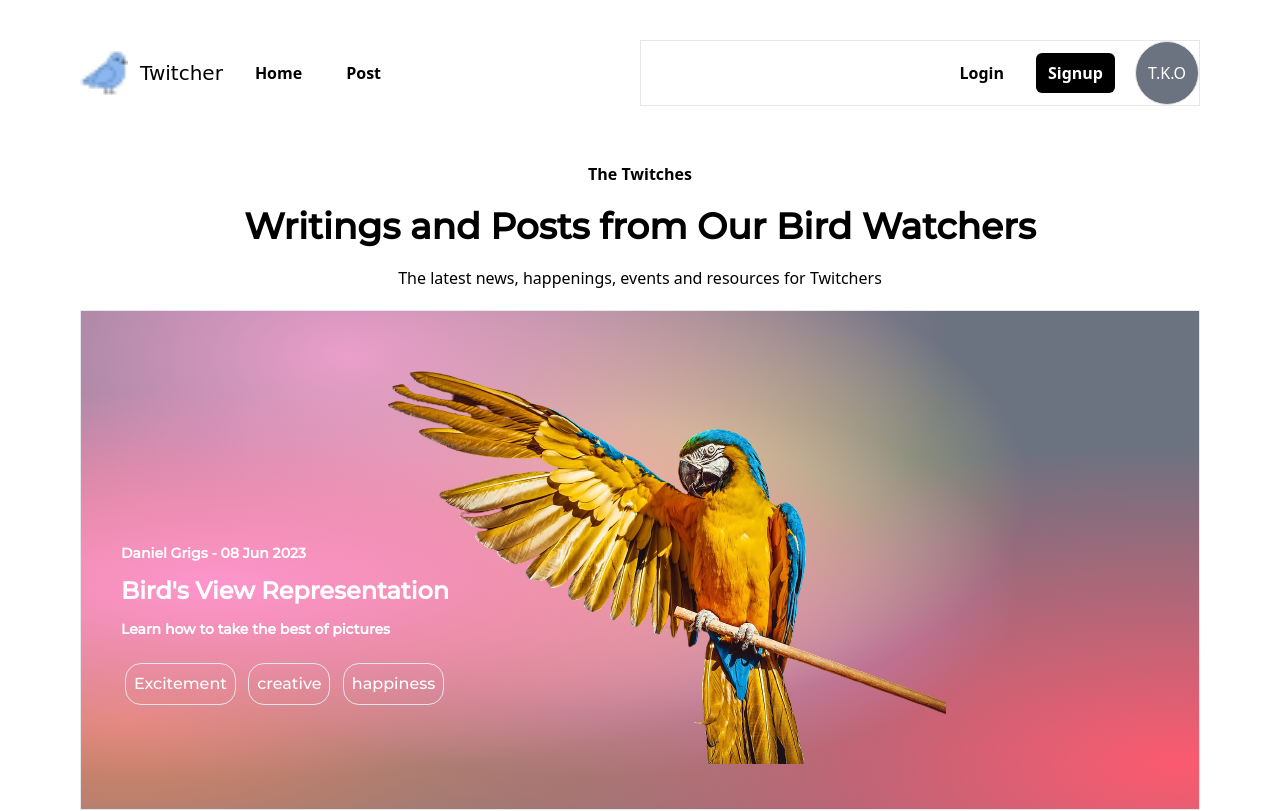
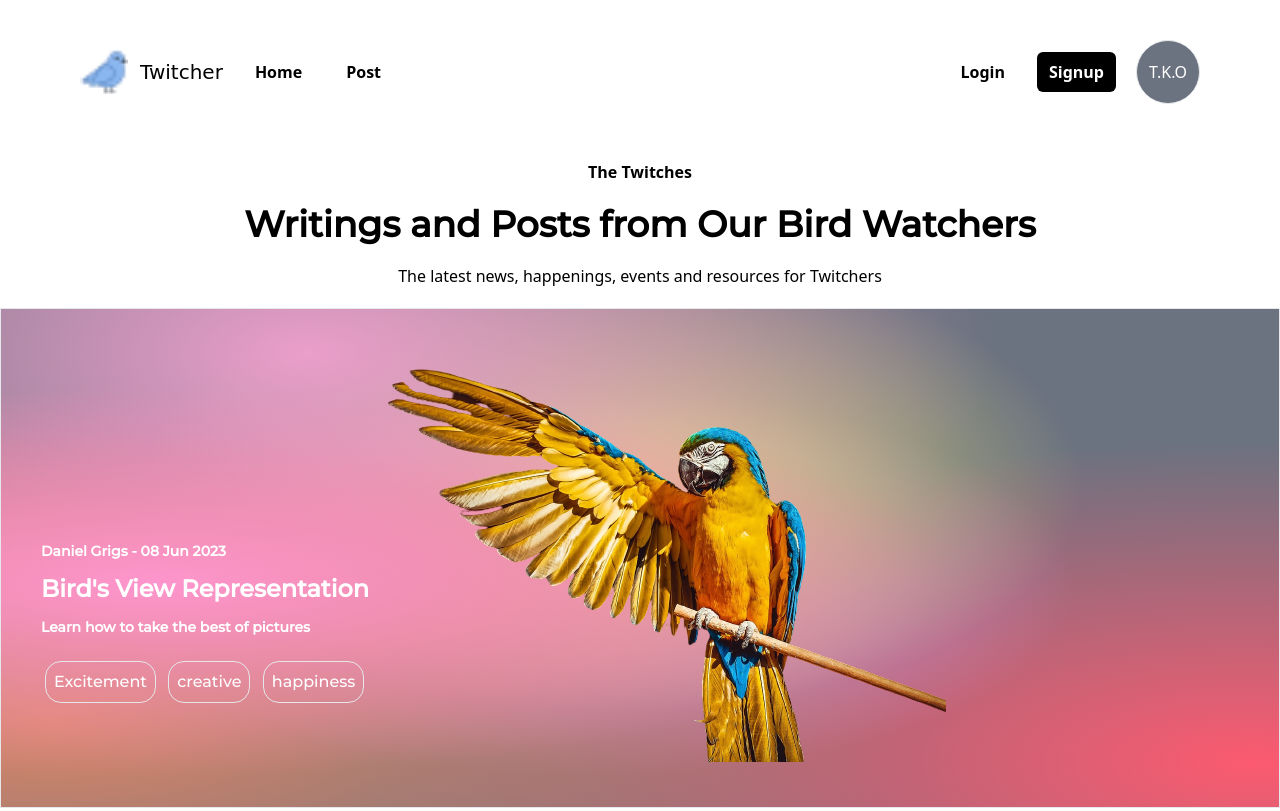
Before and after one commit to Theodore-Kelechukwu-Onyejiaku/Twitcher, a plain HTML site: page index.html in a window 1280 px wide. Shown: the top 811 px of the page. Drawn offline with nearby package versions, Linux system fonts and the light colour scheme; a web font is replaced by a local one.

Commit message:
remove unwanted border and made hero scale entire width

```diff
--- a/index.html
+++ b/index.html
@@ -59,7 +59,7 @@
                             <a class="font-bold hover:bg-slate-100 px-3 py-2" href="">Post</a>
                         </div>
                     </div>
-                    <div class="border hidden sm:flex w-full space-x-5 justify-end items-center">
+                    <div class="hidden sm:flex w-full space-x-5 justify-end items-center">
                         <a class="font-bold hover:bg-slate-100 px-3 py-2" href="/">Login</a>
                         <a class="font-bold px-3 py-2 rounded-md text-white bg-black" href="/">Signup</a>
                         <a class="p-3 h-16 w-16 rounded-full flex flex-col justify-center  border  text-center bg-gray-500 text-white"
@@ -99,7 +99,7 @@
         </div>
 
         <!-- HERO -->
-        <div class="my-14 mx-5 sm:mx-20">
+        <div class="my-14">
             <p class="text-center font-bold my-5">The Twitches</p>
             <h1 class="text-4xl my-5 text-center font-extrabold font-monteserat">Writings and Posts from Our Bird
                 Watchers
```
